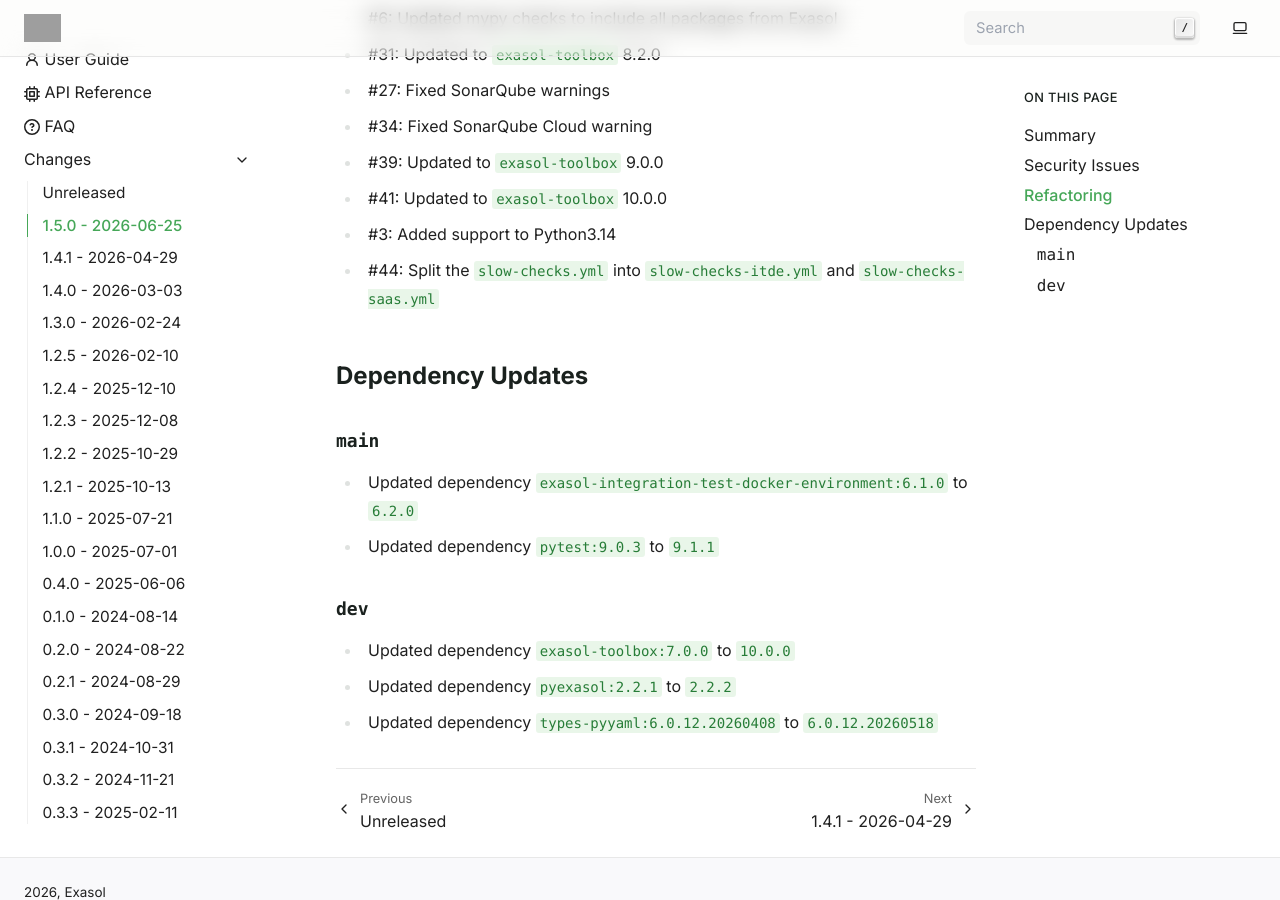
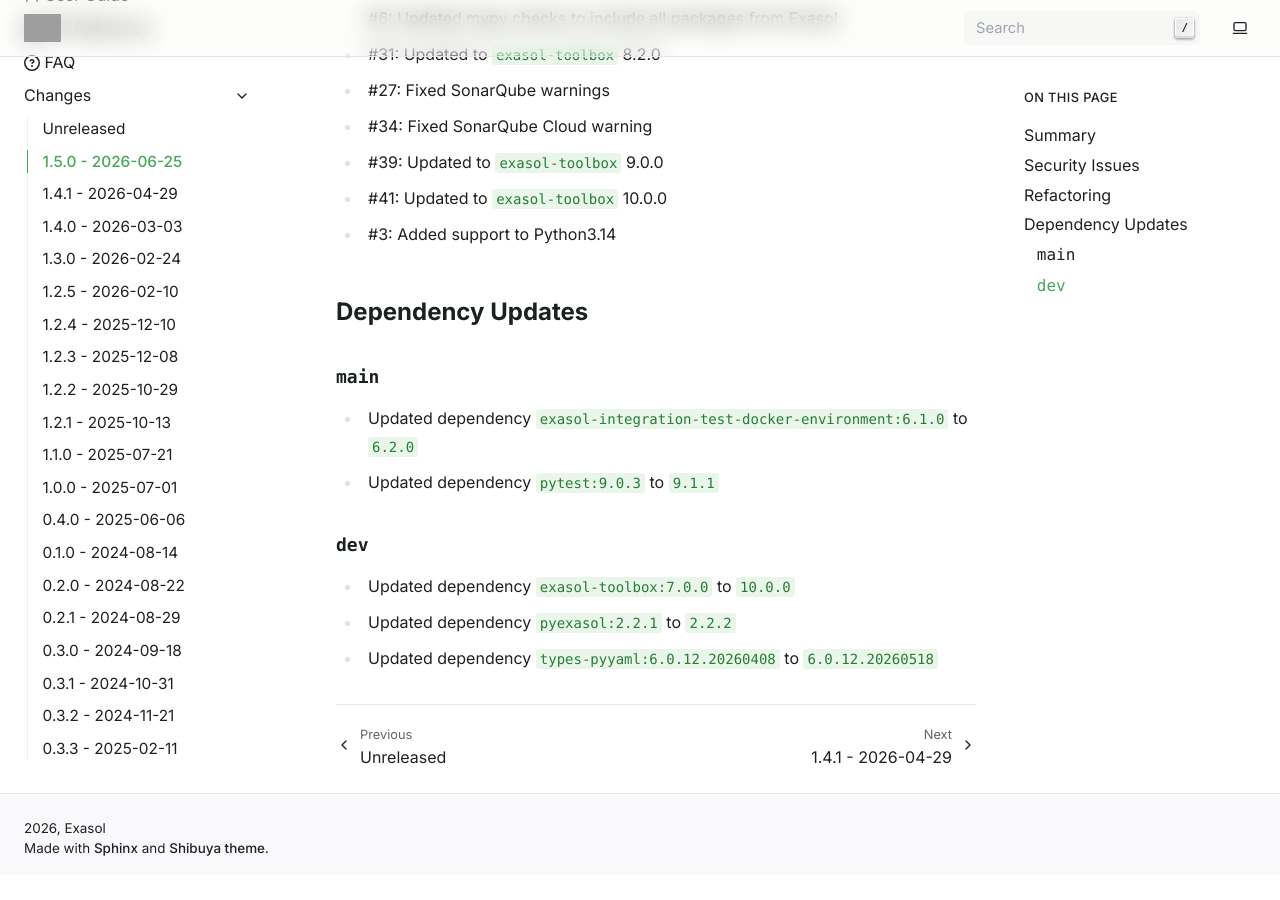
Before and after one commit to exasol/pytest-backend, a Sphinx documentation site: the page built from doc/changes/changes_1.5.0.md, in a window 1280 px wide and 900 px high, scrolled down 1137 px. Built offline with Sphinx 7.4.7, drawn with Linux system fonts in a browser that asks for light colours; pages that are not in the unit, such as notebooks, are missing from menus; after the commit the page ends 2012 px from its top, so only the background shows below that; grey boxes are pictures that could not be loaded.

Commit message:
undone split `slow-checks.yml`

```diff
--- a/doc/changes/changes_1.5.0.md
+++ b/doc/changes/changes_1.5.0.md
@@ -31,7 +31,6 @@ This release fixes vulnerabilities by updating dependencies:
 * #39: Updated to `exasol-toolbox` 9.0.0
 * #41: Updated to `exasol-toolbox` 10.0.0
 * #3: Added support to Python3.14
-* #44: Split the `slow-checks.yml` into `slow-checks-itde.yml` and `slow-checks-saas.yml`
 
 ## Dependency Updates
 
```
